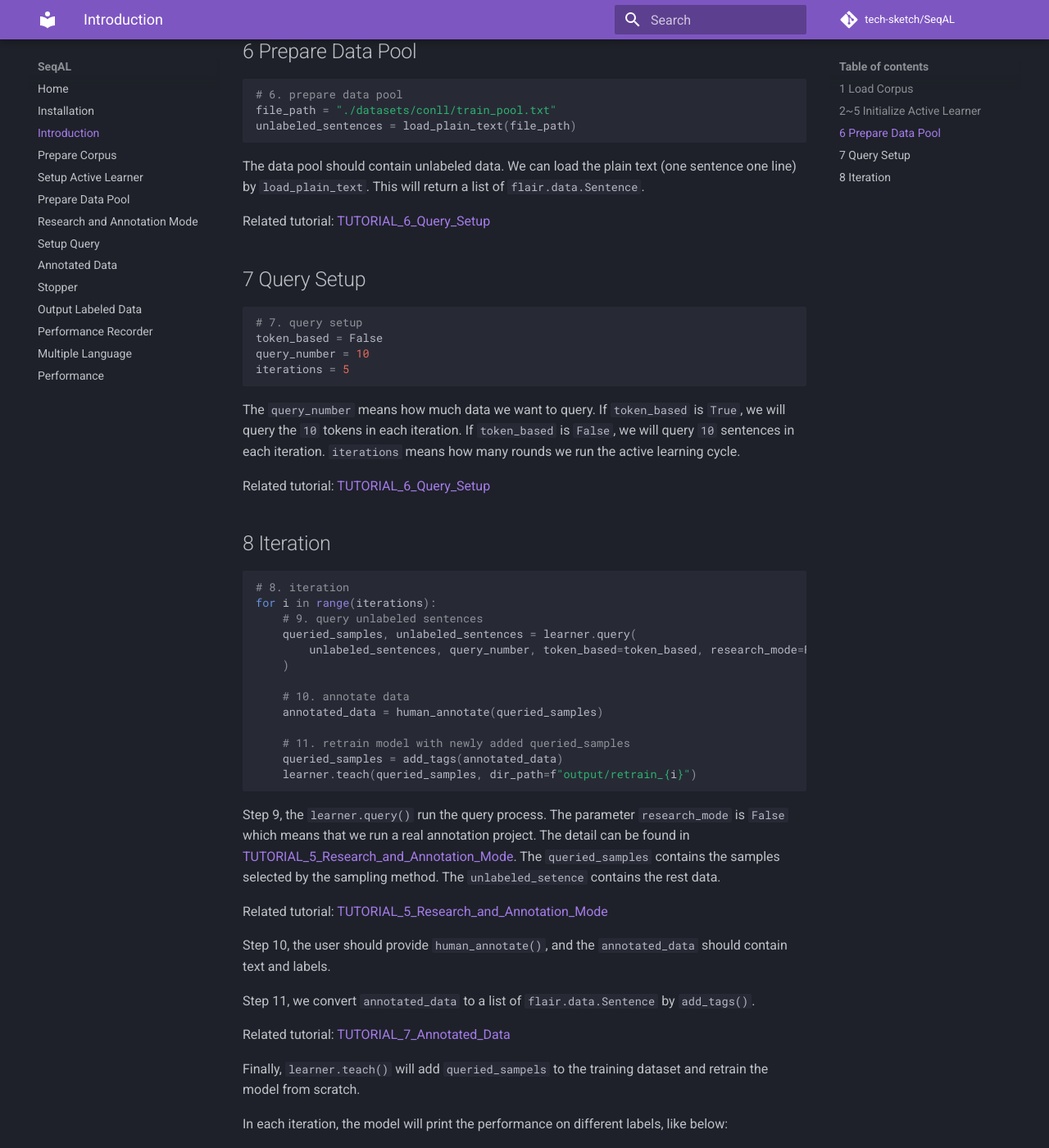
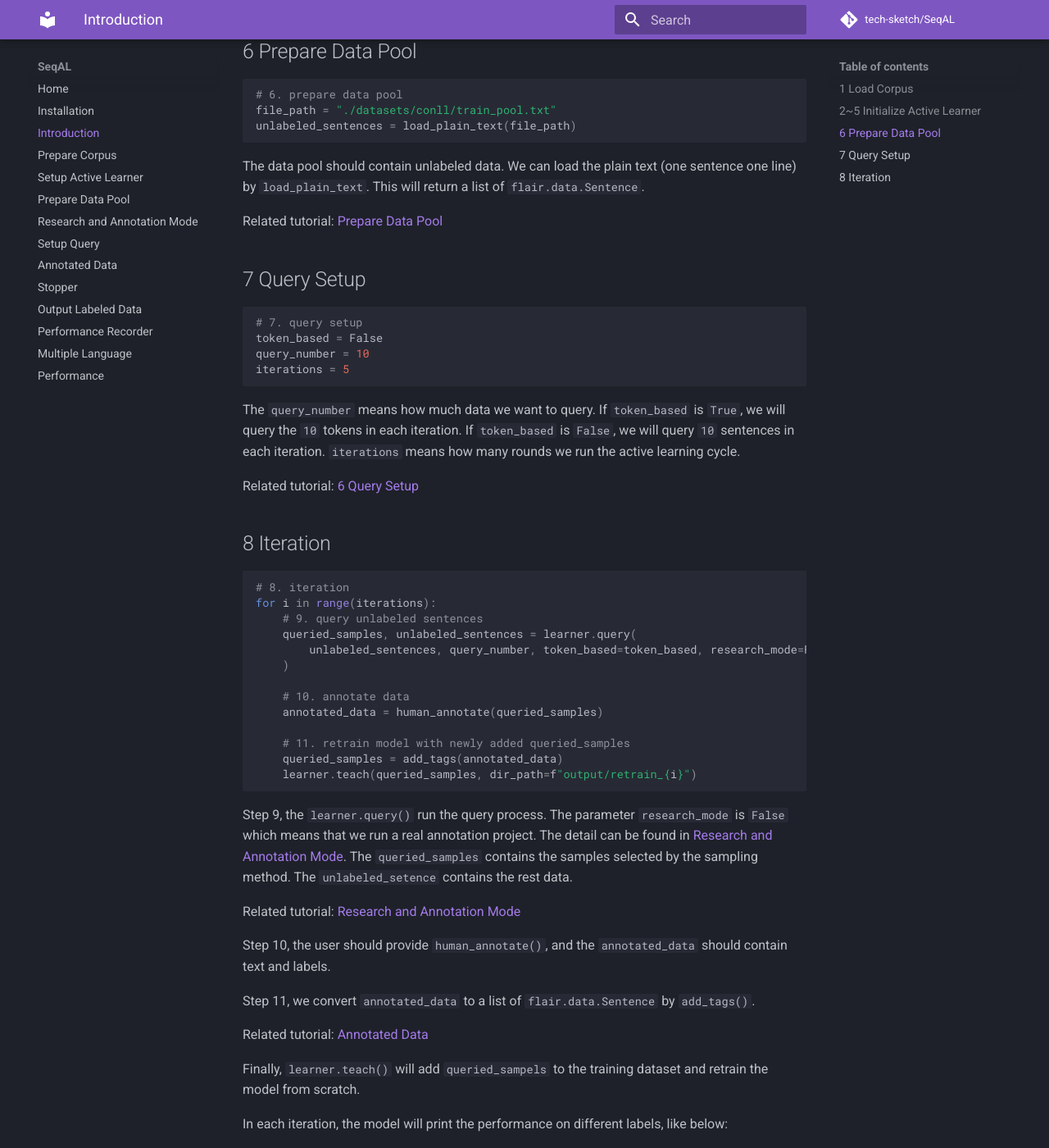
Before and after one commit to tech-sketch/SeqAL, an MkDocs documentation site: the page built from docs/TUTORIAL_1_Introduction.md, in a window 1280 px wide and 1400 px high, scrolled down 3483 px. Shown: the whole window at 82% size. Built offline with MkDocs 1.6.1 and Material for MkDocs 9.7.7, drawn with Linux system fonts in a browser that asks for light colours; comment, search, counter and statistics services are not loaded; some of the changed text lies outside the part shown.

Commit message:
docs: add more description

````diff
--- a/docs/TUTORIAL_1_Introduction.md
+++ b/docs/TUTORIAL_1_Introduction.md
@@ -92,7 +92,7 @@ For such data, we import the `ColumnCorpus` class and provide a `columns` variab
 
 The `train_seed.txt` is the dataset used to train the model. The `dev.txt` is the dataset used to give an estimate of model skill while tuning the model’s hyperparameters. The `test.txt` is the dataset used to give an unbiased estimate of the final tuned model.
 
-Related tutorial: [TUTORIAL_2_Prepare_Corpus](./TUTORIAL_2_Prepare_Corpus.md)
+Related tutorial: [Prepare Corpus](./TUTORIAL_2_Prepare_Corpus.md)
 
 
 ## 2~5 Initialize Active Learner
@@ -124,7 +124,7 @@ To set up an active learner, we have to provide `corpus`, `sampler`, `tagger_par
 
 After the setup, we can initialize the learner by calling `learner.initialize`. This will first train the model from scratch. The training log and model will be saved to `dir_path`.
 
-Related tutorial: [TUTORIAL_3_Active_Learner_Setup](./TUTORIAL_3_Active_Learner_Setup.md)
+Related tutorial: [Active Learner Setup](./TUTORIAL_3_Active_Learner_Setup.md)
 
 ## 6 Prepare Data Pool
 
@@ -136,7 +136,7 @@ unlabeled_sentences = load_plain_text(file_path)
 
 The data pool should contain unlabeled data. We can load the plain text (one sentence one line) by `load_plain_text`. This will return a list of `flair.data.Sentence`.
 
-Related tutorial: [TUTORIAL_6_Query_Setup](./TUTORIAL_6_Query_Setup.md)
+Related tutorial: [Prepare Data Pool](./TUTORIAL_4_Prepare_Data_Pool.md)
 
 ## 7 Query Setup
 
@@ -149,7 +149,7 @@ iterations = 5
 
 The `query_number` means how much data we want to query. If `token_based` is `True`, we will query the `10` tokens  in each iteration. If `token_based` is `False`, we will query `10` sentences in each iteration. `iterations` means how many rounds we run the active learning cycle.
 
-Related tutorial: [TUTORIAL_6_Query_Setup](./TUTORIAL_6_Query_Setup.md)
+Related tutorial: [6 Query Setup](./TUTORIAL_6_Query_Setup.md)
 
 ## 8 Iteration
 
@@ -169,15 +169,15 @@ for i in range(iterations):
     learner.teach(queried_samples, dir_path=f"output/retrain_{i}")
 ```
 
-Step 9, the `learner.query()` run the query process. The parameter `research_mode` is `False` which means that we run a real annotation project. The detail can be found in [TUTORIAL_5_Research_and_Annotation_Mode](./TUTORIAL_5_Research_and_Annotation_Mode.md). The `queried_samples` contains the samples selected by the sampling method. The `unlabeled_setence` contains the rest data.
+Step 9, the `learner.query()` run the query process. The parameter `research_mode` is `False` which means that we run a real annotation project. The detail can be found in [Research and Annotation Mode](./TUTORIAL_5_Research_and_Annotation_Mode.md). The `queried_samples` contains the samples selected by the sampling method. The `unlabeled_setence` contains the rest data.
 
-Related tutorial: [TUTORIAL_5_Research_and_Annotation_Mode](./TUTORIAL_5_Research_and_Annotation_Mode.md)
+Related tutorial: [Research and Annotation Mode](./TUTORIAL_5_Research_and_Annotation_Mode.md)
 
 Step 10, the user should provide `human_annotate()`, and the `annotated_data` should contain text and labels.
 
 Step 11, we convert `annotated_data` to a list of `flair.data.Sentence` by `add_tags()`.
 
-Related tutorial: [TUTORIAL_7_Annotated_Data](./TUTORIAL_7_Annotated_Data.md)
+Related tutorial: [Annotated Data](./TUTORIAL_7_Annotated_Data.md)
 
 Finally, `learner.teach()` will add `queried_sampels` to the training dataset and retrain the model from scratch.
 
````
Also changed, not shown: docs/TUTORIAL_11_Multiple_Language_Support.md (+7 -5 lines).
